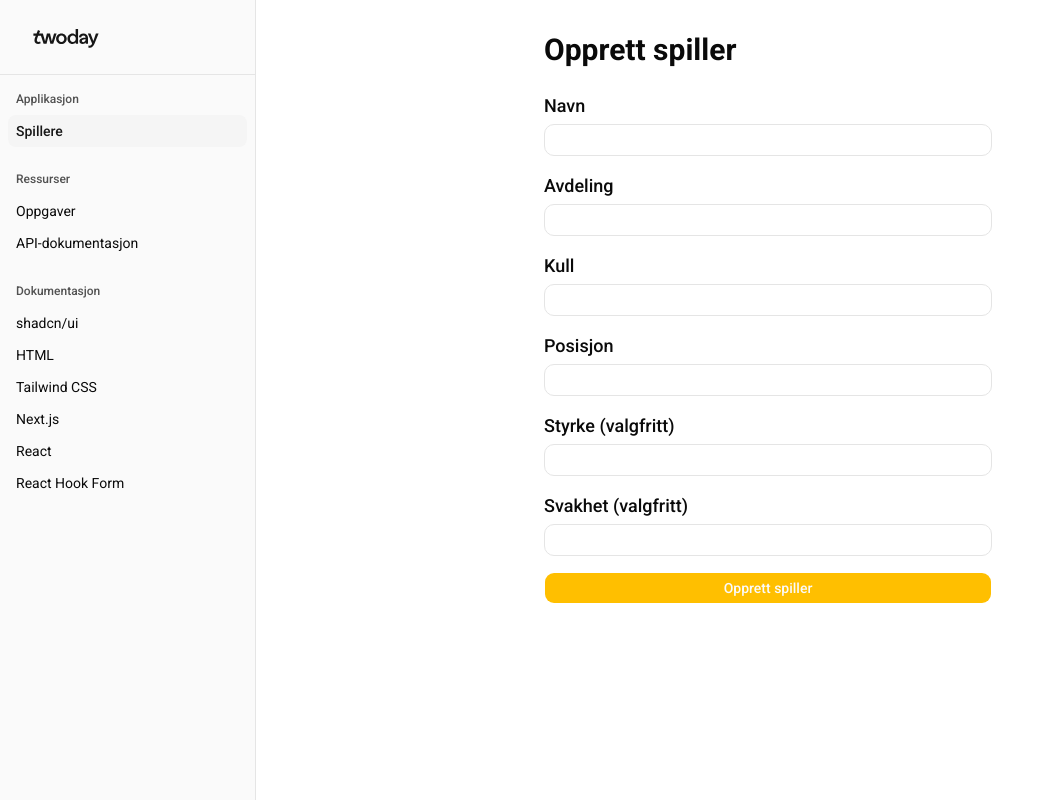
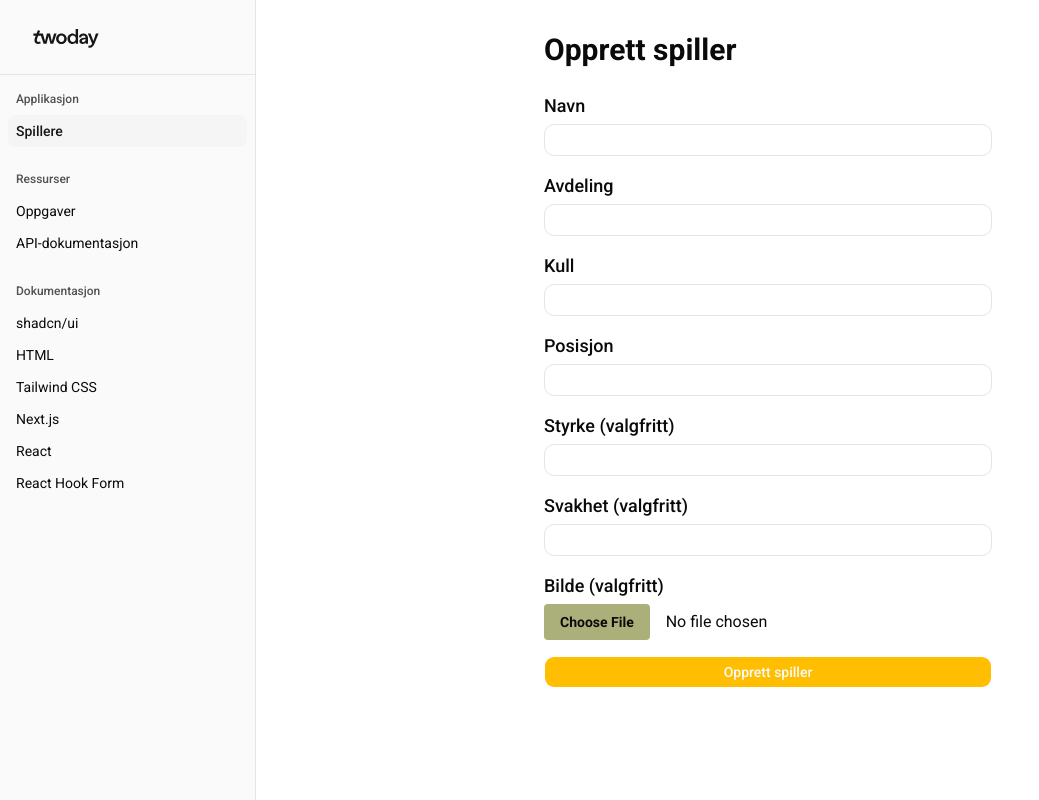
Before and after one commit to Petrokolus/frontend-kurs, a Next.js app: page /spillere/opprett in a window 1280 px wide. Shown: the whole page, without its empty margins (0-1039 px from the left). Built offline with nearby package versions, Linux system fonts and the light colour scheme.

Commit message:
feature: 5h

```diff
--- a/src/components/spillere/opprett-spiller-skjema.tsx
+++ b/src/components/spillere/opprett-spiller-skjema.tsx
@@ -6,6 +6,7 @@ import { Button } from "@/components/ui/button";
 import { Input } from "@/components/ui/input";
 import { Label } from "@/components/ui/label";
 import { FieldError } from "@/components/ui/field";
+import { useRef } from "react";
 
 type SkjemaData = {
   navn: string;
@@ -19,6 +20,7 @@ type SkjemaData = {
 export default function OpprettSpillerSkjema() {
   const router = useRouter();
   const form = useForm<SkjemaData>();
+  const bildeRef = useRef<HTMLInputElement>(null);
 
   async function opprettSpiller(data: SkjemaData) {
     const response = await fetch("http://localhost:3000/api/spillere", {
@@ -33,11 +35,21 @@ export default function OpprettSpillerSkjema() {
     }
 
     const spiller = await response.json();
+    const fil = bildeRef.current?.files?.[0];
+    if (fil) {
+      const formData = new FormData();
+      formData.append("bilde", fil);
+      await fetch(`http://localhost:3000/api/spillere/${spiller.id}/bilde`, {
+        method: "POST",
+        body: formData,
+      });
+    }
     router.push(`/spillere/${spiller.id}`);
   }
 
   return (
     <form
+      // eslint-disable-next-line react-hooks/refs
       onSubmit={form.handleSubmit(opprettSpiller)}
       className="flex flex-col gap-4"
     >
@@ -47,6 +59,19 @@ export default function OpprettSpillerSkjema() {
       <SkjemaFelt id="posisjon" label="Posisjon" isRequired form={form} />
       <SkjemaFelt id="styrke" label="Styrke (valgfritt)" form={form} />
       <SkjemaFelt id="svakhet" label="Svakhet (valgfritt)" form={form} />
+
+      <div className="flex flex-col gap-1">
+        <Label className="text-lg" htmlFor="bilde">
+          Bilde (valgfritt)
+        </Label>
+        <input
+          id="bilde"
+          type="file"
+          accept="image/*"
+          ref={bildeRef}
+          className="file:bg-twoday-olive cursor-pointer file:mr-4 file:cursor-pointer file:rounded file:border-0 file:px-4 file:py-2 file:text-sm file:font-semibold"
+        />
+      </div>
 
       <FieldError errors={[form.formState.errors.root]} />
       <Button type="submit" className="bg-twoday-amber">
```
Also changed, not shown: public/spiller/29.png (added), 1 other file (tests, documents, lock files or other folders).
